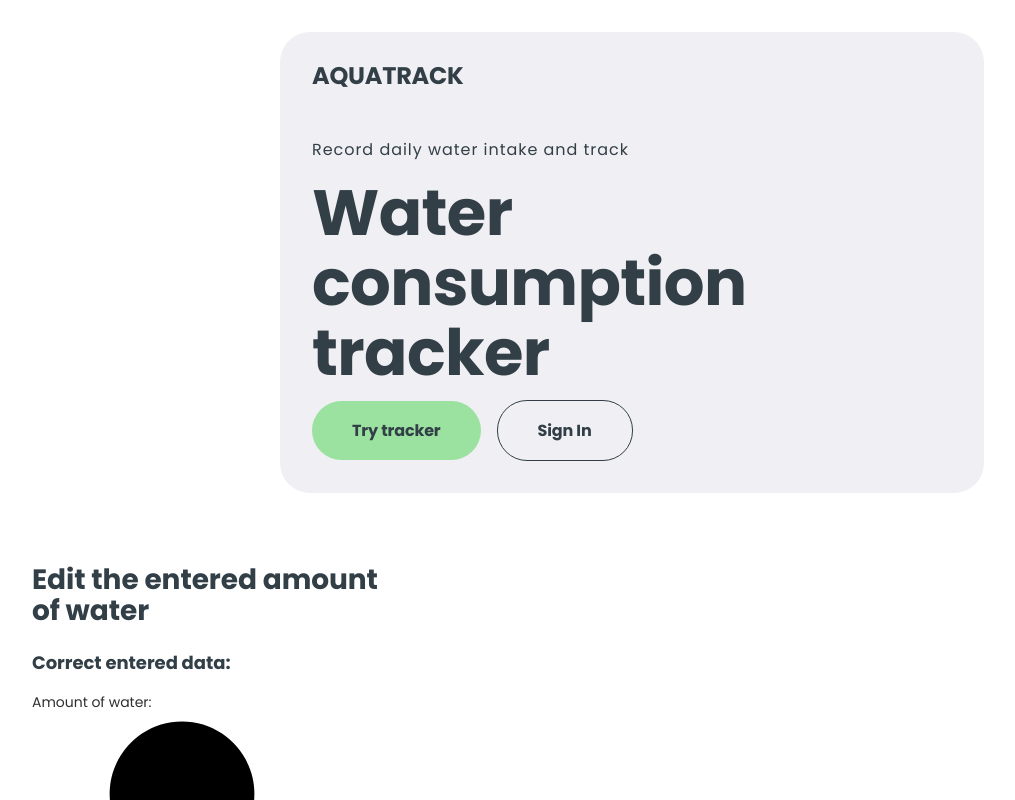
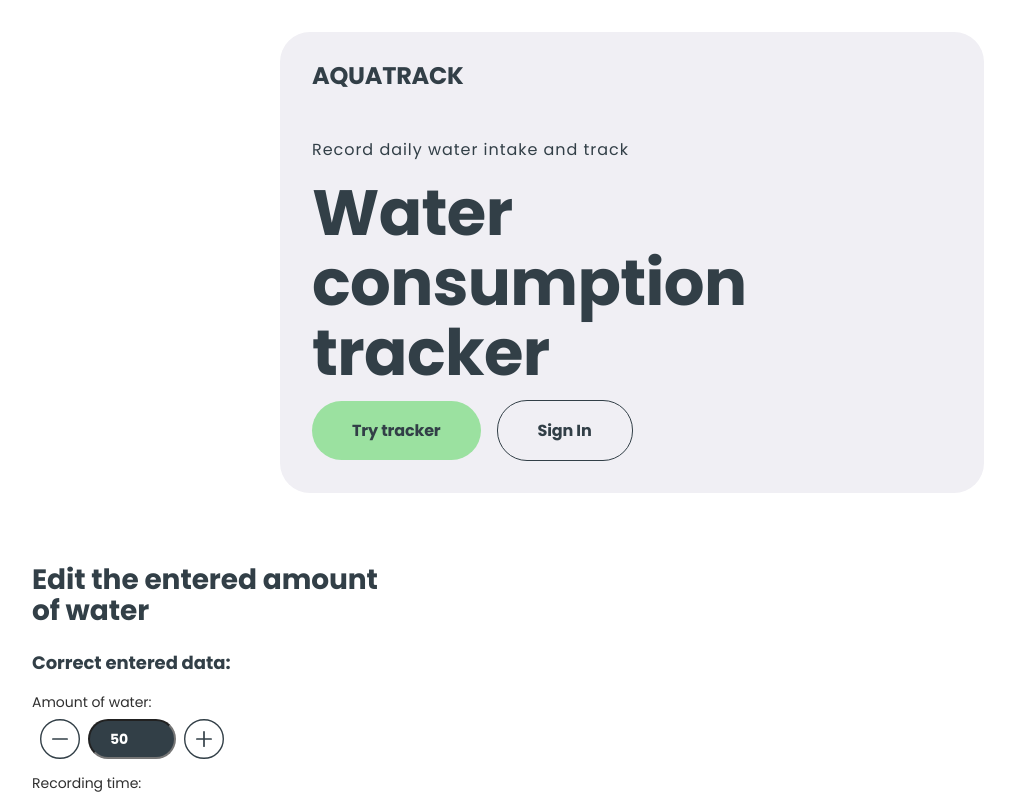
Before and after one commit to sudeepbanerjeechopra/project-aqua-track, a React (Vite) app: page / in a window 1280 px wide. Shown: the top 800 px of the page, without its empty margins (8-1023 px from the left). Built offline with nearby package versions, Linux system fonts and the light colour scheme; no server answers.

Commit message:
Changes WaterForm.jsx, adde styles

```diff
--- a/src/components/WaterForm/WaterForm.jsx
+++ b/src/components/WaterForm/WaterForm.jsx
@@ -99,20 +99,22 @@ const decrementWater = () => {
 
 <div className={style.addWaterForm}>
   <label className={style.itemWaterForm}>
-    <span className={style.spanFormWater}>Amount of water:</span>
+            <span className={style.spanFormWater}>Amount of water:</span>
+            <div className={style.waterAmountInputContainer}>
     <svg className={style.iconOperator} onClick={decrementWater}>
-      <use xlinkHref={`${sprite}#minus-modal`} />
+      <use className={style.icon} xlinkHref={`${sprite}#minus-modal`} />
     </svg>
     <input
       className={style.inputAddWater}
-      type="number"
+      type="text"
       {...register('waterAmount', { required: true })}
       value={getValues('waterAmount')}
       readOnly
     />
     <svg className={style.iconOperator} onClick={incrementWater}>
-      <use xlinkHref={`${sprite}#plus-modal`} />
-    </svg>
+      <use className={style.icon} xlinkHref={`${sprite}#plus-modal`} />
+            </svg>
+            </div>
   </label>
   <p>{errors.waterAmount?.message}</p>
 </div>
--- a/src/components/WaterForm/WaterForm.module.css
+++ b/src/components/WaterForm/WaterForm.module.css
@@ -2,12 +2,8 @@
 @media (320px <=width) {}
 /* .listWaterForm {
 
+}  */
 
-}
-
-.listWaterForm {
-
-} */
 
 .spanFormWater {
     display: block;
@@ -29,6 +25,7 @@ margin-bottom: 24px;
 .enterWaterForm {
 margin-bottom: 24px;
 }
+
 .inputAddWater {
     max-width: 88px;
     height: 40px;
@@ -40,6 +37,29 @@ margin-bottom: 24px;
     background-color: var(--dark-blue);
     border-radius: 30px;
     padding: 11px 20px;
+}
+
+.waterAmountInputContainer {
+    display: flex;
+    margin-right: auto;
+}
+
+.iconOperator {
+    width: 40px;
+    height: 40px;
+    cursor: pointer;
+    fill: none;
+    stroke: var(--white);
+    margin: 0 8px;
+}
+/*
+.iconOperator:hover {
+
+} */
+
+.icon {
+    width: 14px;
+    stroke: var(--dark-blue);
 }
 
 .inputWaterForm {
@@ -68,12 +88,9 @@ margin-bottom: 24px;
     font-size: 14px;
     line-height: 1.2;
     letter-spacing: 0.0014em;
+    cursor: pointer;
 }
 
-
-/* .iconOperator {
-
-} */
 
  @media (width >=320px) and (width < 767px) {}
 
--- a/src/shared/style/_colors.css
+++ b/src/shared/style/_colors.css
@@ -1,6 +1,6 @@
 :root {
     --dark: #2f2f2f;
-    --dark-blue: #323f47;
+   --dark-blue : #323f47;
     --accent: #9be1a0;
     --accent-secondary: #87d28d;
     --light-gray: #f0eff4;
```
